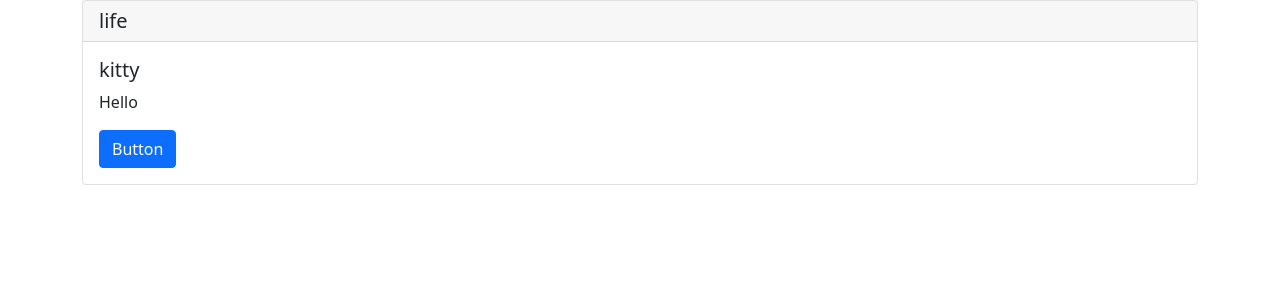
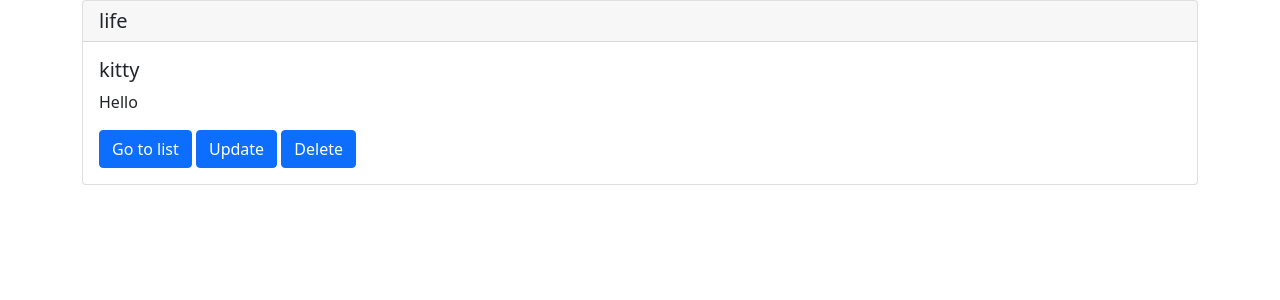
Before and after one commit to yukitomeow/blog_django, a Django app: page /detail/4/ in a window 1280 px wide. Shown: the top 300 px of the page. Run offline with Django 3.2, Linux system fonts and the light colour scheme; data comes from the database, SQL or seed files in the repository; both versions use the stored data as it was after the commit.

Commit message:
finished all CRUD

```diff
--- a/blogpost/urls.py
+++ b/blogpost/urls.py
@@ -5,6 +5,6 @@ urlpatterns = [
     path('list/', BlogList.as_view(), name='list'),
     path('detail/<int:pk>/', BlogDetail.as_view(), name='detail'),
     path('create/', BlogCreate.as_view(), name='create'),
-    path('delete/', BlogDelete.as_view(), name='delete'),
-    path('update/', BlogUpdate.as_view(), name='update')
+    path('delete/<int:pk>/', BlogDelete.as_view(), name='delete'),
+    path('update/<int:pk>/', BlogUpdate.as_view(), name='update')
 ]
--- a/blogpost/views.py
+++ b/blogpost/views.py
@@ -1,6 +1,6 @@
 from django.shortcuts import render
-from django.views.generic import ListView, DetailView, CreateView, UpdateView
-from django.views.generic.edit import DeleteView
+from django.views.generic import ListView, DetailView, CreateView
+from django.views.generic.edit import DeleteView, UpdateView
 from .models import BlogModel
 from django.urls import reverse_lazy
 
--- a/templates/detail.html
+++ b/templates/detail.html
@@ -5,7 +5,9 @@
     <div class="card-body">
       <h5 class="card-title">{{object.title}}</h5>
       <p class="card-text">{{object.content}}</p>
-      <a href="#" class="btn btn-primary">Button</a>
+      <a href="{% url 'list' %}" class="btn btn-primary">Go to list</a>
+      <a href="{% url 'update' object.pk %}" class="btn btn-primary">Update</a>
+      <a href="{% url 'delete' object.pk %}" class="btn btn-primary">Delete</a>
     </div>
   </div>
   {% endblock %}
--- a/templates/update.html
+++ b/templates/update.html
@@ -1,8 +1,8 @@
 {% extends 'base.html' %} {% block content %}
 
 <form action=" " method="POST">
-  {% csrf_token %} {{form.as_p}}
-  <input type="submit" value="Update" />
+  {% csrf_token %} {{ form.as_p }}
+  <input type="submit" value="update" />
 </form>
 
 {% endblock %}
```
Also changed, not shown: db.sqlite3.
